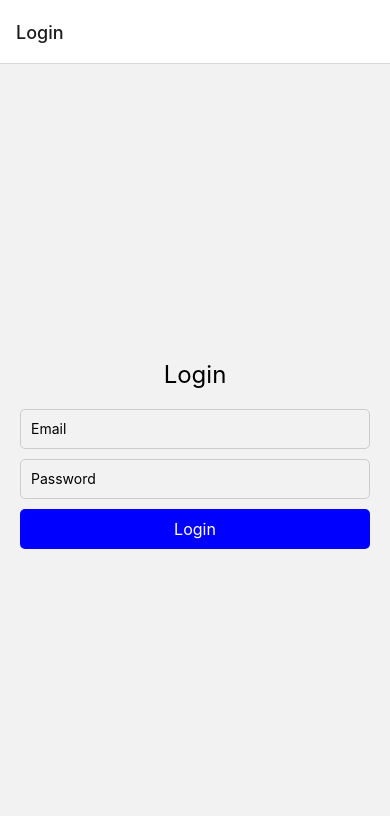
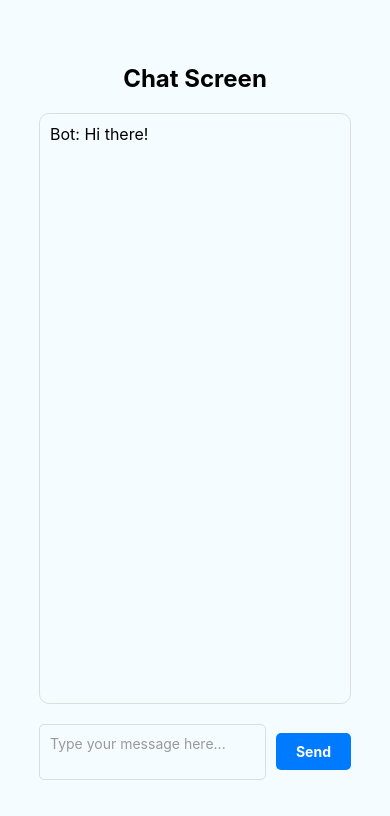
Before and after one commit to Mon-Rico/HD2024, a React Native app: screen / in a window 390 px wide. Shown: the top 816 px of the page. Built offline with nearby package versions, Linux system fonts and the light colour scheme.

Commit message:
Update App.js
Look changes

```diff
--- a/App.js
+++ b/App.js
@@ -1,121 +1,46 @@
-import React, { useState, useRef } from 'react';
-import { StyleSheet, Text, View, TouchableOpacity, Animated, Dimensions, Image } from 'react-native'; // Import Image component
-import { NavigationContainer } from '@react-navigation/native';
-import { createStackNavigator } from '@react-navigation/stack';
+import React, { useState } from 'react';
+import { View, Text, TextInput, StyleSheet, TouchableOpacity, ScrollView } from 'react-native';
 
-import Chat from './Chat';
-import Login from './Login';
+const Chat = () => {
+  const [messages, setMessages] = useState([
+    { id: 1, text: 'Bot: Hi there!' }, // Initial bot message
+  ]);
+  const [inputText, setInputText] = useState('');
 
-const { width } = Dimensions.get('window');
-
-const images = {
-  'Red Cross America': require('./images/RedCross.png'),
-  // 'Jane Smith': require('./images/jane_smith.jpg'),
-  // 'Peter Griffin': require('./images/peter_griffin.jpg'),
-};
-
-const profiles = [
-  {
-    id: 1,
-    name: 'Red Cross America',
-    profileImage: images['Red Cross America'],
-    categories: ['Sports', 'Technology'],
-    website: 'https://www.redcross.org/volunteer/become-a-volunteer.html#step1',
-    description: 'Lorem ipsum dolor sit amet, consectetur adipiscing elit.',
-  },
-  {
-    id: 2,
-    name: 'Jane Smith',
-    categories: ['Art', 'Music'],
-    website: 'example.com',
-    description: 'Lorem ipsum dolor sit amet, consectetur adipiscing elit.',
-  },
-  {
-    id: 3,
-    name: 'Peter Griffin',
-    categories: ['Medical', 'Education'],
-    website: 'example.com',
-    description: 'Lorem ipsum dolor sit amet, consectetur adipiscing elit.',
-  },
-];
-
-const Stack = createStackNavigator();
-
-function ProfileScreen({ navigation }) {
-  const [currentIndex, setCurrentIndex] = useState(0);
-  const position = useRef(new Animated.ValueXY()).current;
-
-  const handleSwipe = (direction) => {
-    const newIndex = direction === 'right' ? currentIndex - 1 : currentIndex + 1;
-
-    // Stop swiping if accepted the last profile
-    if (direction === 'right') {
-      navigation.navigate('Chat');
-    }
-
-    // Continue swiping if rejected or accepted other profiles
-    if (newIndex >= 0 && newIndex < profiles.length) {
-      Animated.timing(position, {
-        toValue: { x: direction === 'right' ? width : -width, y: 0 },
-        duration: 300,
-        useNativeDriver: false,
-      }).start(() => {
-        setCurrentIndex(newIndex);
-        position.setValue({ x: 0, y: 0 });
-      });
-    } else {
-      throw new Error('OutOfBoundsException');
+  const handleSend = () => {
+    if (inputText.trim() !== '') {
+      const newMessage = { id: messages.length + 1, text: `User: ${inputText}` };
+      setMessages([...messages, newMessage]);
+      setInputText('');
     }
   };
 
   return (
     <View style={styles.container}>
-      {profiles.map((profile, index) => {
-        if (index < currentIndex) {
-          return null;
-        } else if (index === currentIndex) {
-          return (
-            <Animated.View key={profile.id} style={[styles.card, position.getLayout()]}>
-              <Text style={styles.name}>{profile.name}</Text>
-              {/* Image goes here */}
-              <Image source={profile.profileImage} style={styles.profileImage} />
-              <View style={styles.categoriesContainer}>
-                {profile.categories.map((category, categoryIndex) => (
-                  <View key={categoryIndex} style={styles.category}>
-                    <Text style={styles.categoryText}>{category}</Text>
-                  </View>
-                ))}
-              </View>
-              <Text style={styles.description}>{profile.description}</Text>
-              <View style={styles.buttonsContainer}>
-                <TouchableOpacity style={styles.button} onPress={() => handleSwipe('left')}>
-                  <Text style={styles.buttonText}>Reject</Text>
-                </TouchableOpacity>
-                <TouchableOpacity style={styles.button} onPress={() => handleSwipe('right')}>
-                  <Text style={styles.buttonText}>Accept</Text>
-                </TouchableOpacity>
-              </View>
-            </Animated.View>
-          );
-        } else {
-          return null;
-        }
-      })}
+      <Text style={styles.title}>Chat Screen</Text>
+      <ScrollView style={styles.chatContainer}>
+        {messages.map((message) => (
+          <Text key={message.id} style={styles.message}>
+            {message.text}
+          </Text>
+        ))}
+      </ScrollView>
+      <View style={styles.inputContainer}>
+        <TextInput
+          style={styles.input}
+          value={inputText}
+          onChangeText={(text) => setInputText(text)}
+          placeholder="Type your message here..."
+          placeholderTextColor="#999"
+          multiline
+        />
+        <TouchableOpacity style={styles.sendButton} onPress={handleSend}>
+          <Text style={styles.sendButtonText}>Send</Text>
+        </TouchableOpacity>
+      </View>
     </View>
   );
-}
-
-function App() {
-  return (
-    <NavigationContainer>
-      <Stack.Navigator initialRouteName="Login">
-        <Stack.Screen name="Profile" component={ProfileScreen} />
-        <Stack.Screen name="Login" component={Login} />
-        <Stack.Screen name="Chat" component={Chat} />
-      </Stack.Navigator>
-    </NavigationContainer>
-  );
-}
+};
 
 const styles = StyleSheet.create({
   container: {
@@ -124,64 +49,48 @@ const styles = StyleSheet.create({
     alignItems: 'center',
     backgroundColor: '#f5fcff',
   },
-  card: {
-    width: width - 40,
-    maxWidth: 300,
-    height: 400,
-    borderRadius: 10,
+  title: {
+    fontSize: 24,
+    fontWeight: 'bold',
+    marginBottom: 20,
+  },
+  chatContainer: {
+    width: '80%',
     borderWidth: 1,
     borderColor: '#ddd',
-    backgroundColor: '#fff',
-    padding: 20,
-    justifyContent: 'center',
-    alignItems: 'center',
+    padding: 10,
+    borderRadius: 10,
+    maxHeight: '70%',
   },
-  name: {
-    fontSize: 24,
-    fontWeight: 'bold',
-  },
-  categoriesContainer: {
-    flexDirection: 'row',
-    flexWrap: 'wrap',
-    marginBottom: 8,
-  },
-  category: {
-    backgroundColor: '#007bff',
-    borderRadius: 20,
-    paddingHorizontal: 10,
-    paddingVertical: 5,
-    marginRight: 5,
+  message: {
+    fontSize: 16,
     marginBottom: 5,
   },
-  categoryText: {
-    color: '#fff',
+  inputContainer: {
+    flexDirection: 'row',
+    alignItems: 'center',
+    marginTop: 20,
+    width: '80%',
   },
-  description: {
-    fontSize: 16,
-    textAlign: 'center',
-    marginBottom: 10,
+  input: {
+    flex: 1,
+    borderWidth: 1,
+    borderColor: '#ddd',
+    borderRadius: 5,
+    padding: 10,
+    marginRight: 10,
+    maxHeight: 100,
   },
-  buttonsContainer: {
-    flexDirection: 'row',
-    justifyContent: 'space-between',
-    width: '100%',
-  },
-  button: {
+  sendButton: {
     backgroundColor: '#007bff',
     paddingVertical: 10,
     paddingHorizontal: 20,
     borderRadius: 5,
   },
-  buttonText: {
+  sendButtonText: {
     color: '#fff',
     fontWeight: 'bold',
   },
-  profileImage: {
-    width: 200,
-    height: 200,
-    borderRadius: 100,
-    marginBottom: 10,
-  },
 });
 
-export default App;
+export default Chat;
```
